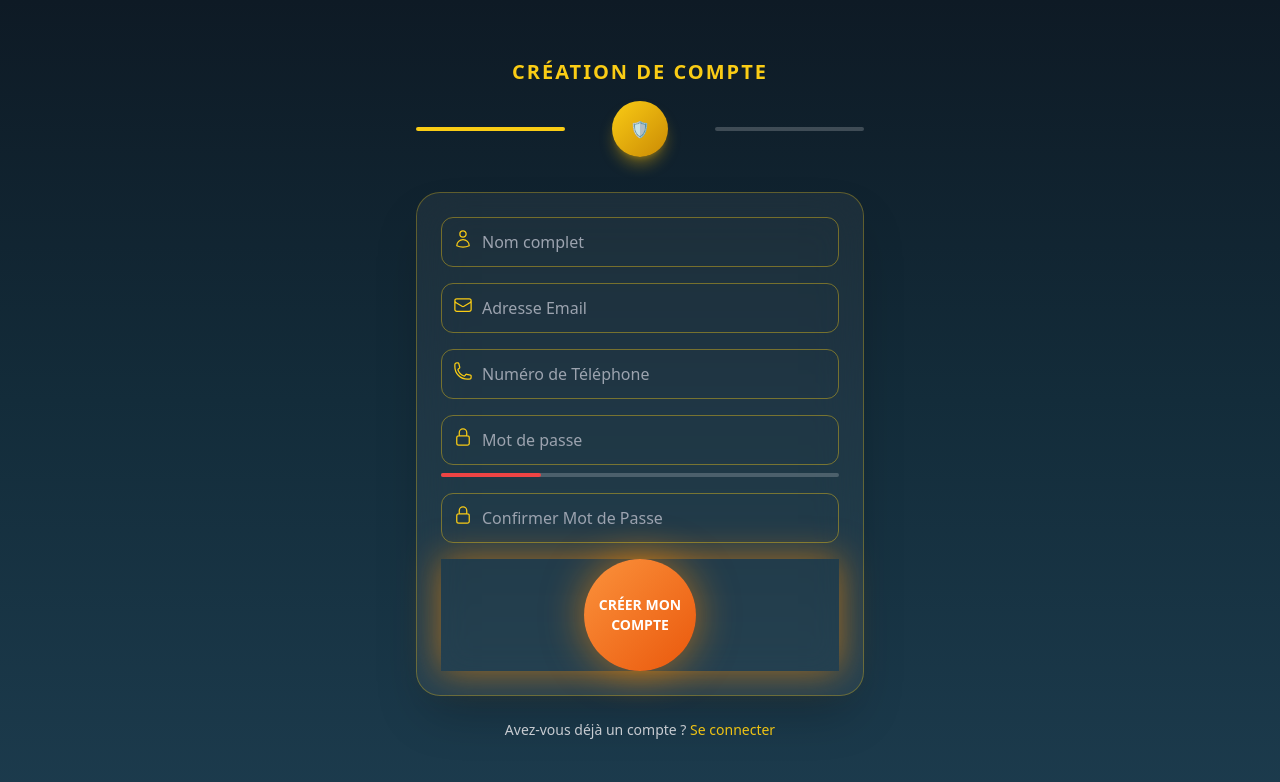
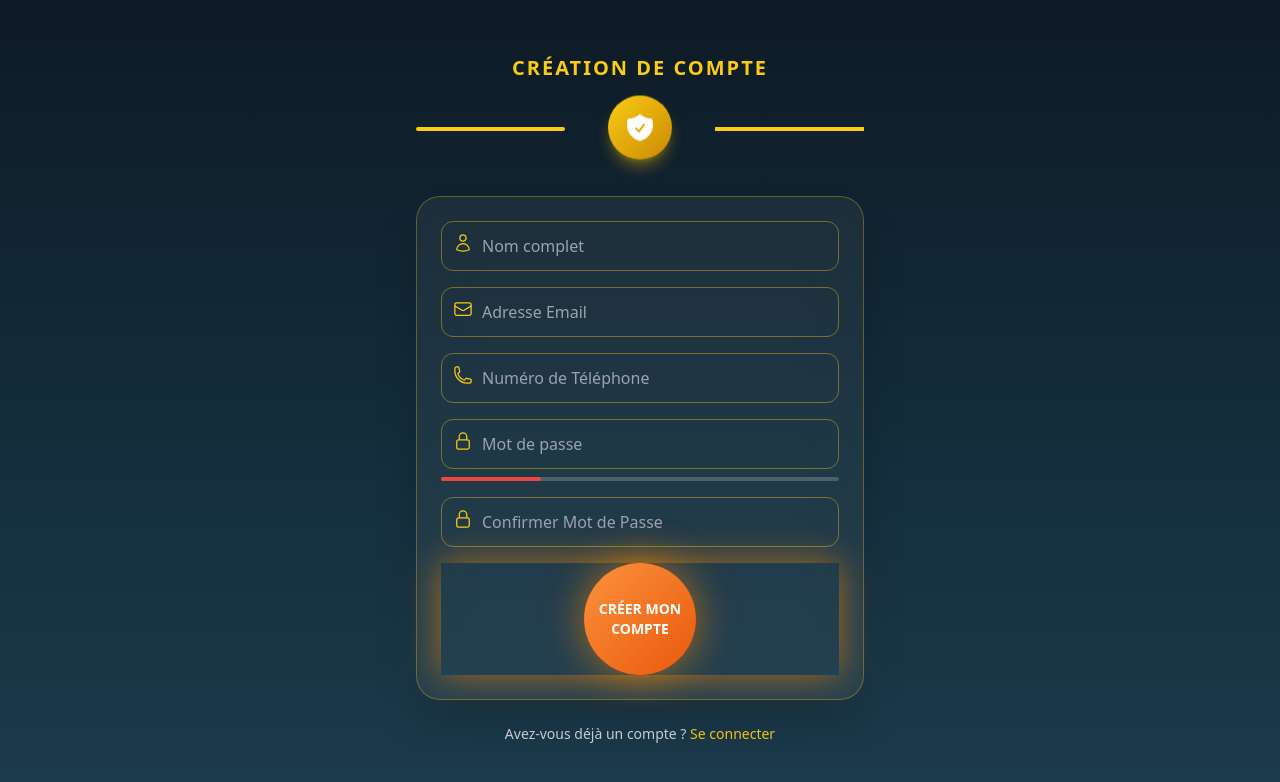
Before and after one commit to MarceloKld/kin-alert-mobile, a React (Vite) app: page /register in a window 1280 px wide. Shown: the top 782 px of the page. Built offline with nearby package versions, Linux system fonts and the light colour scheme.

Commit message:
🔥 Résultat :
Icône propre SVG
Professionnel
Adapté SaaS sécurité

```diff
--- a/src/pages/RegisterPage.jsx
+++ b/src/pages/RegisterPage.jsx
@@ -8,6 +8,7 @@ import {
   PhoneIcon,
   LockClosedIcon
 } from "@heroicons/react/24/outline"
+import { ShieldCheckIcon } from "@heroicons/react/24/solid"
 
 function RegisterPage() {
 
@@ -85,11 +86,11 @@ const strength = getPasswordStrength()
 
             <div className="h-1 w-1/3 bg-yellow-400 rounded-full"></div>
 
-            <div className="w-14 h-14 rounded-full bg-gradient-to-br from-yellow-400 to-yellow-600 flex items-center justify-center shadow-lg shadow-yellow-500/40">
-              🛡
-            </div>
+            <div className="w-16 h-16 rounded-full bg-gradient-to-br from-yellow-400 to-yellow-600 flex items-center justify-center shadow-lg shadow-yellow-500/40 animate-float">
+  <ShieldCheckIcon className="w-8 h-8 text-white" />
+</div>
 
-            <div className="h-1 w-1/3 bg-white/20 rounded-full"></div>
+            <div className="h-1 w-1/3 bg-yellow-400 rounded-ful"></div>
 
           </div>
 
```
